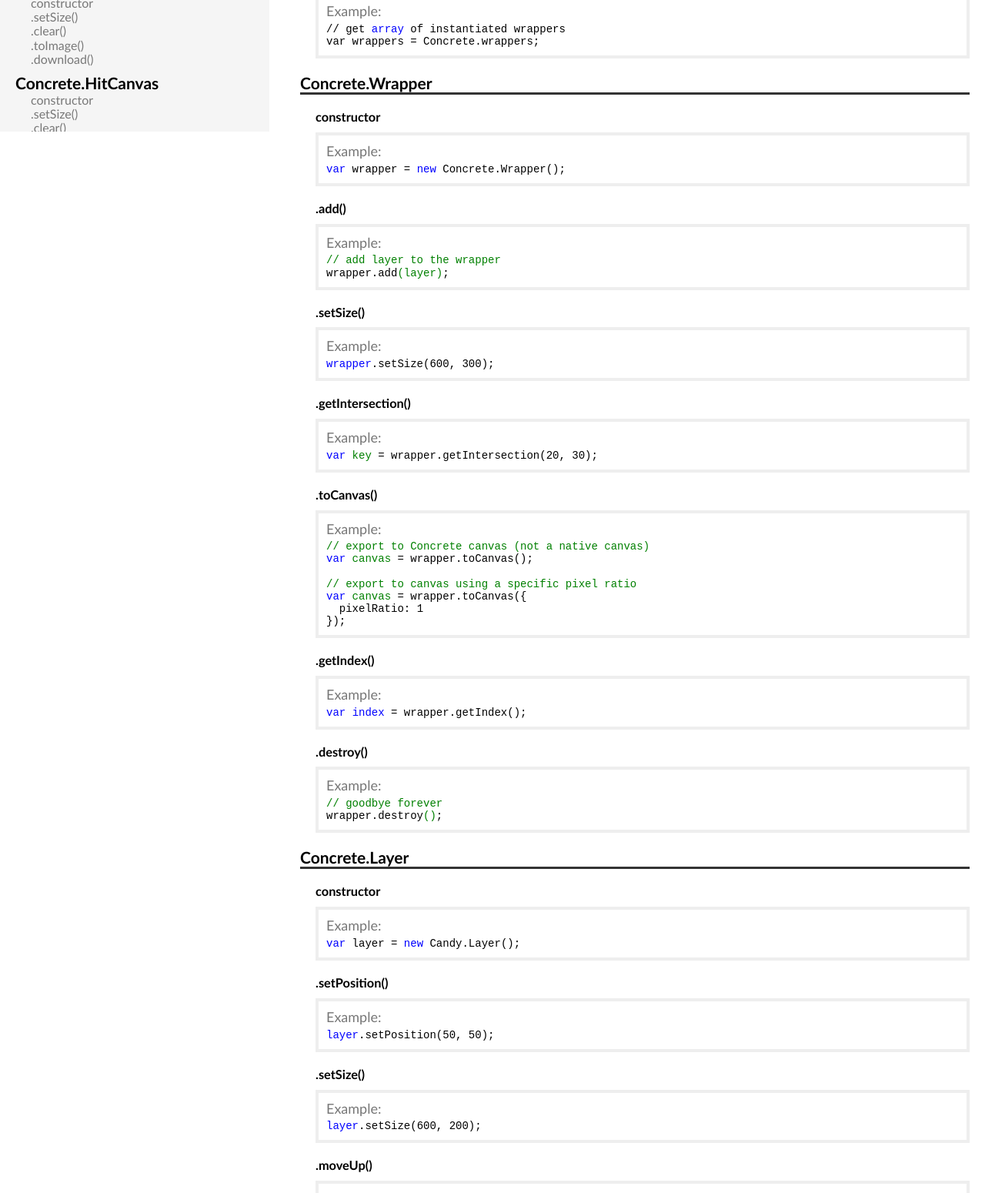
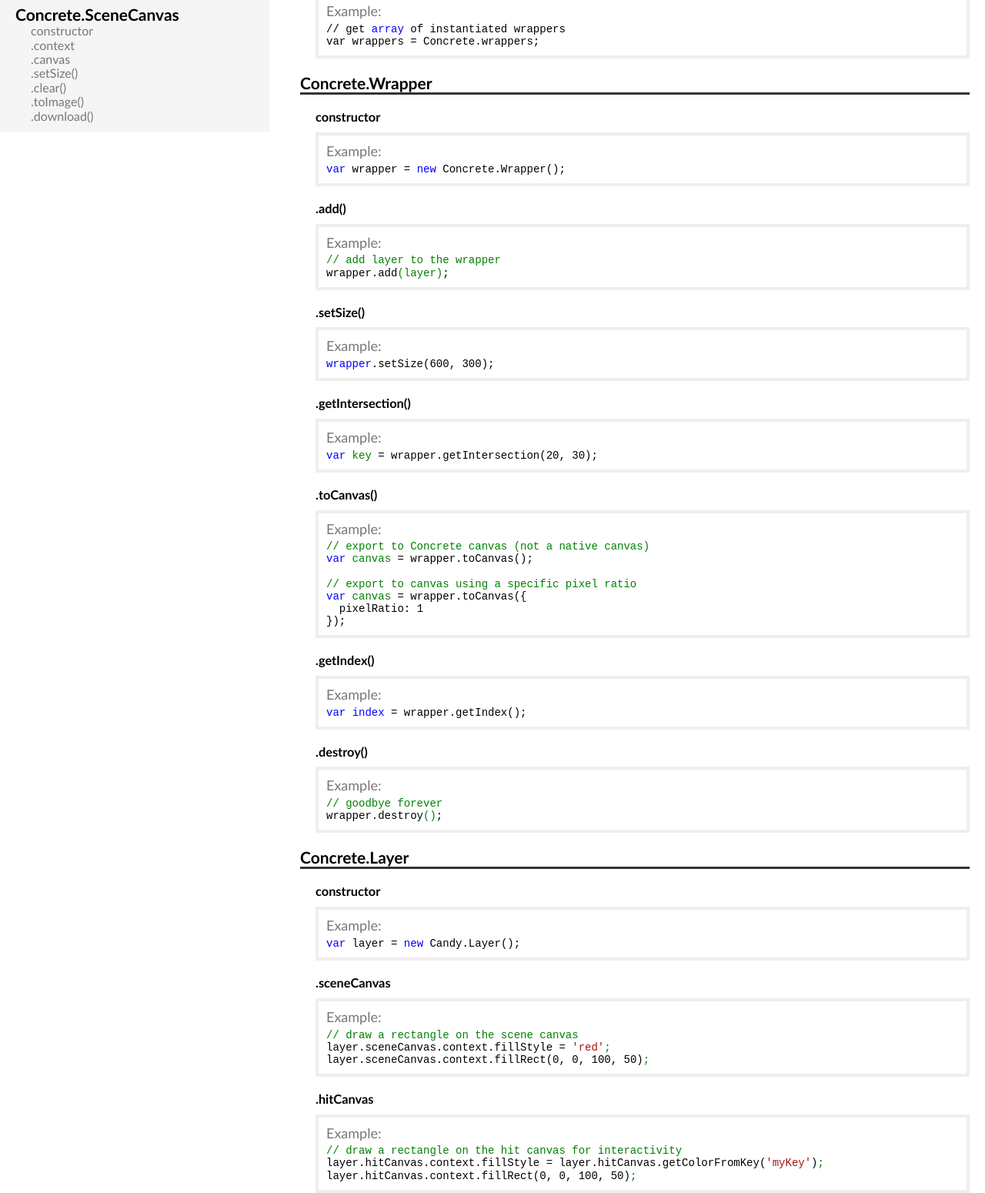
Before and after one commit to ericdrowell/concrete, a website: page web/public/index.html in a window 1280 px wide. Shown: the part 629-2179 px from the top of the page at 77% size. Drawn offline with nearby package versions, Linux system fonts and the light colour scheme.

Commit message:
added canvas properties to docs

```diff
--- a/web/public/index.html
+++ b/web/public/index.html
@@ -44,6 +44,8 @@
           <h2>Concrete.Layer</h2>
           <ul>
             <li><a href="#layer-constructor">constructor</a></li>
+            <li><a href="#layer-sceneCanvas">.sceneCanvas</a></li>
+            <li><a href="#layer-hitCanvas">.hitCanvas</a></li>
             <li><a href="#layer-setPosition">.setPosition()</a></li>
             <li><a href="#layer-setSize">.setSize()</a></li>
             <li><a href="#layer-moveUp">.moveUp()</a></li>
@@ -51,13 +53,15 @@
             <li><a href="#layer-moveToTop">.moveToTop()</a></li>
             <li><a href="#layer-moveToBottom">.moveToBottom()</a></li>
             <li><a href="#layer-getIndex">.getIndex()</a></li>
-            <li><a href="#layer-destroy">.destroy</a></li>
+            <li><a href="#layer-destroy">.destroy()</a></li>
           </ul>
         </li>
         <li>
           <h2>Concrete.SceneCanvas</h2>
           <ul>
             <li><a href="#sceneCanvas-constructor">constructor</a></li>
+            <li><a href="#sceneCanvas-context">.context</a></li>
+            <li><a href="#sceneCanvas-canvas">.canvas</a></li>
             <li><a href="#sceneCanvas-setSize">.setSize()</a></li>
             <li><a href="#sceneCanvas-clear">.clear()</a></li>
             <li><a href="#sceneCanvas-toImage">.toImage()</a></li>
@@ -68,11 +72,12 @@
           <h2>Concrete.HitCanvas</h2>
           <ul>
             <li><a href="#hitCanvas-constructor">constructor</a></li>
+            <li><a href="#hitCanvas-context">.context</a></li>
+            <li><a href="#hitCanvas-canvas">.canvas</a></li>
             <li><a href="#hitCanvas-setSize">.setSize()</a></li>
             <li><a href="#hitCanvas-clear">.clear()</a></li>
             <li><a href="#hitCanvas-getColorFromKey">.getColorFromKey()</a></li>
             <li><a href="#hitCanvas-getIntersection">.getIntersection()</a></li>
-
           </ul>
         </li>
       </ul>
@@ -179,6 +184,18 @@ wrapper.destroy<span class="hljs-comment">()</span>;</code></pre>
 <pre><code class="javascript"><span class="hljs-keyword">var</span> layer = <span class="hljs-keyword">new</span> Candy.Layer();</code></pre>
             </li>
             <li>
+              <h3 id="layer-sceneCanvas">.sceneCanvas</h3>
+<pre><code class="javascript"><span class="hljs-comment">// draw a rectangle on the scene canvas</span>
+layer.sceneCanvas.context.fillStyle = <span class="hljs-string">'red'</span><span class="hljs-comment">;</span>
+layer.sceneCanvas.context.fillRect(<span class="hljs-number">0</span>, <span class="hljs-number">0</span>, <span class="hljs-number">100</span>, <span class="hljs-number">50</span>)<span class="hljs-comment">;</span></code></pre>
+            </li>
+            <li>
+              <h3 id="layer-hitCanvas">.hitCanvas</h3>
+<pre><code class="javascript"><span class="hljs-comment">// draw a rectangle on the hit canvas for interactivity</span>
+layer.hitCanvas.context.fillStyle = layer.hitCanvas.getColorFromKey(<span class="hljs-string">'myKey'</span>)<span class="hljs-comment">;</span>
+layer.hitCanvas.context.fillRect(<span class="hljs-number">0</span>, <span class="hljs-number">0</span>, <span class="hljs-number">100</span>, <span class="hljs-number">50</span>)<span class="hljs-comment">;</span></code></pre>
+            </li>
+            <li>
               <h3 id="layer-setPosition">.setPosition()</h3>
 <pre><code class="javascript"><span class="hljs-selector-tag">layer</span><span class="hljs-selector-class">.setPosition</span>(50, 50);</code></pre>
             </li>
@@ -223,6 +240,16 @@ layer.destroy<span class="hljs-comment">()</span>;</code></pre>
 <pre><code class="javascript"><span class="hljs-keyword">var</span> sceneCanvas = <span class="hljs-keyword">new</span> Candy.SceneCanvas();</code></pre>
             </li>
             <li>
+              <h3 id="sceneCanvas-context">.context</h3>
+<pre><code class="javascript">// <span class="hljs-built_in">get</span> canvas <span class="hljs-built_in">context</span>
+<span class="hljs-built_in">var</span> <span class="hljs-built_in">context</span> = sceneCanvas.<span class="hljs-built_in">context</span>;</code></pre>
+            </li>
+            <li>
+              <h3 id="sceneCanvas-canvas">.canvas</h3>
+<pre><code class="javascript"><span class="hljs-comment">// get native canvas</span>
+<span class="hljs-variable"><span class="hljs-keyword">var</span> canvas</span> = sceneCanvas.canvas;</code></pre>
+            </li>
+            <li>
               <h3 id="sceneCanvas-setSize">.setSize()</h3>
 <pre><code class="javascript"><span class="hljs-keyword">sceneCanvas.setSize(600, </span><span class="hljs-number">200</span>)<span class="hljs-comment">;</span></code></pre>
             </li>
@@ -255,6 +282,16 @@ layer.destroy<span class="hljs-comment">()</span>;</code></pre>
 <pre><code class="javascript"><span class="hljs-keyword">var</span> hitCanvas = <span class="hljs-keyword">new</span> Candy.HitCanvas();</code></pre>
             </li>
             <li>
+              <h3 id="hitCanvas-context">.context</h3>
+<pre><code class="javascript">// <span class="hljs-built_in">get</span> canvas <span class="hljs-built_in">context</span>
+<span class="hljs-built_in">var</span> <span class="hljs-built_in">context</span> = hitCanvas.<span class="hljs-built_in">context</span>;</code></pre>
+            </li>
+            <li>
+              <h3 id="hitCanvas-canvas">.canvas</h3>
+<pre><code class="javascript"><span class="hljs-comment">// get native canvas</span>
+<span class="hljs-variable"><span class="hljs-keyword">var</span> canvas</span> = hitCanvas.canvas;</code></pre>
+            </li>
+            <li>
               <h3 id="hitCanvas-setSize">.setSize()</h3>
 <pre><code class="javascript"><span class="hljs-selector-tag">hitCanvas</span><span class="hljs-selector-class">.setSize</span>(600, 200);</code></pre>
             </li>
```
Also changed, not shown: web/src/index.html (+39 -2 lines).
